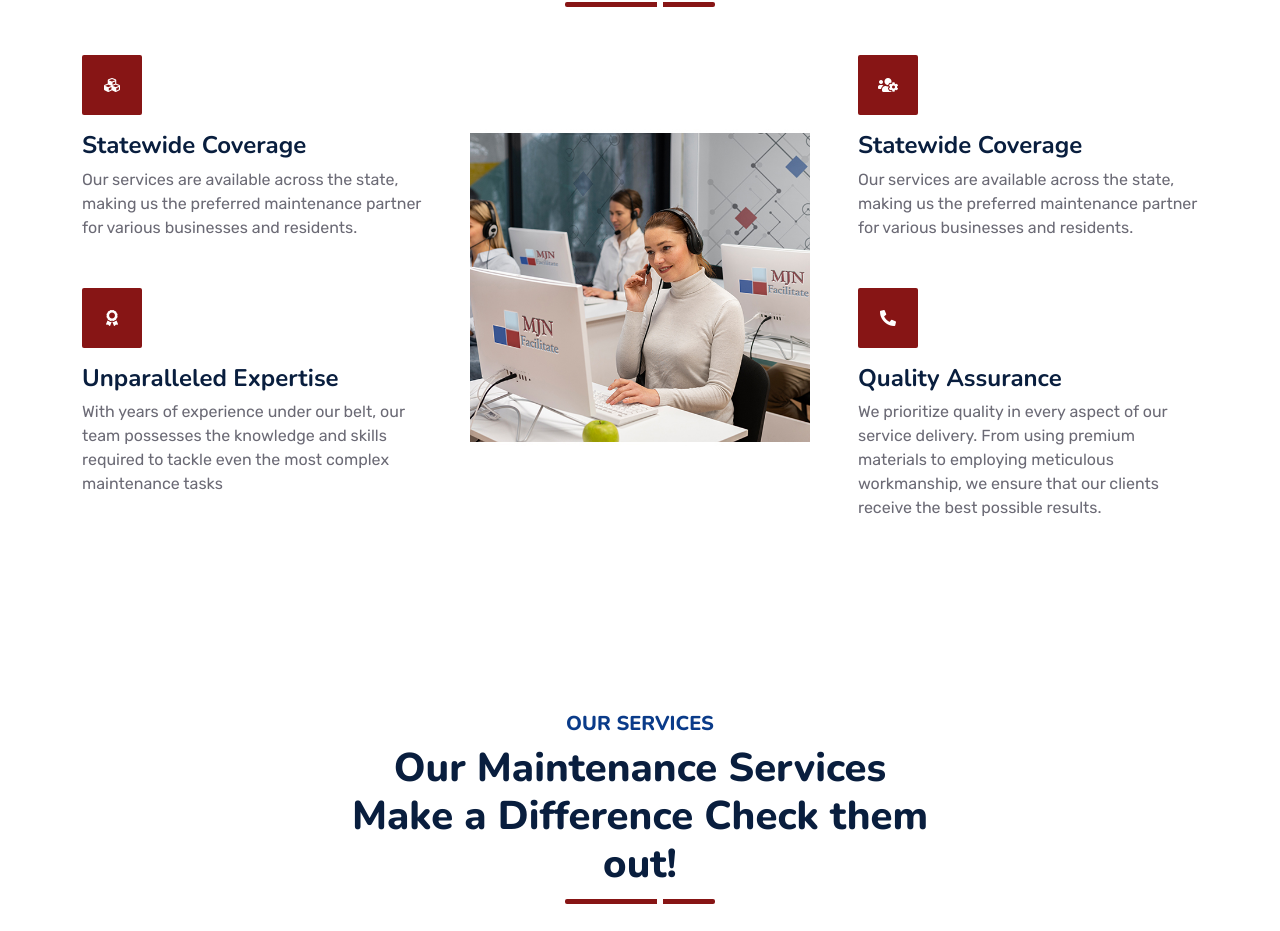
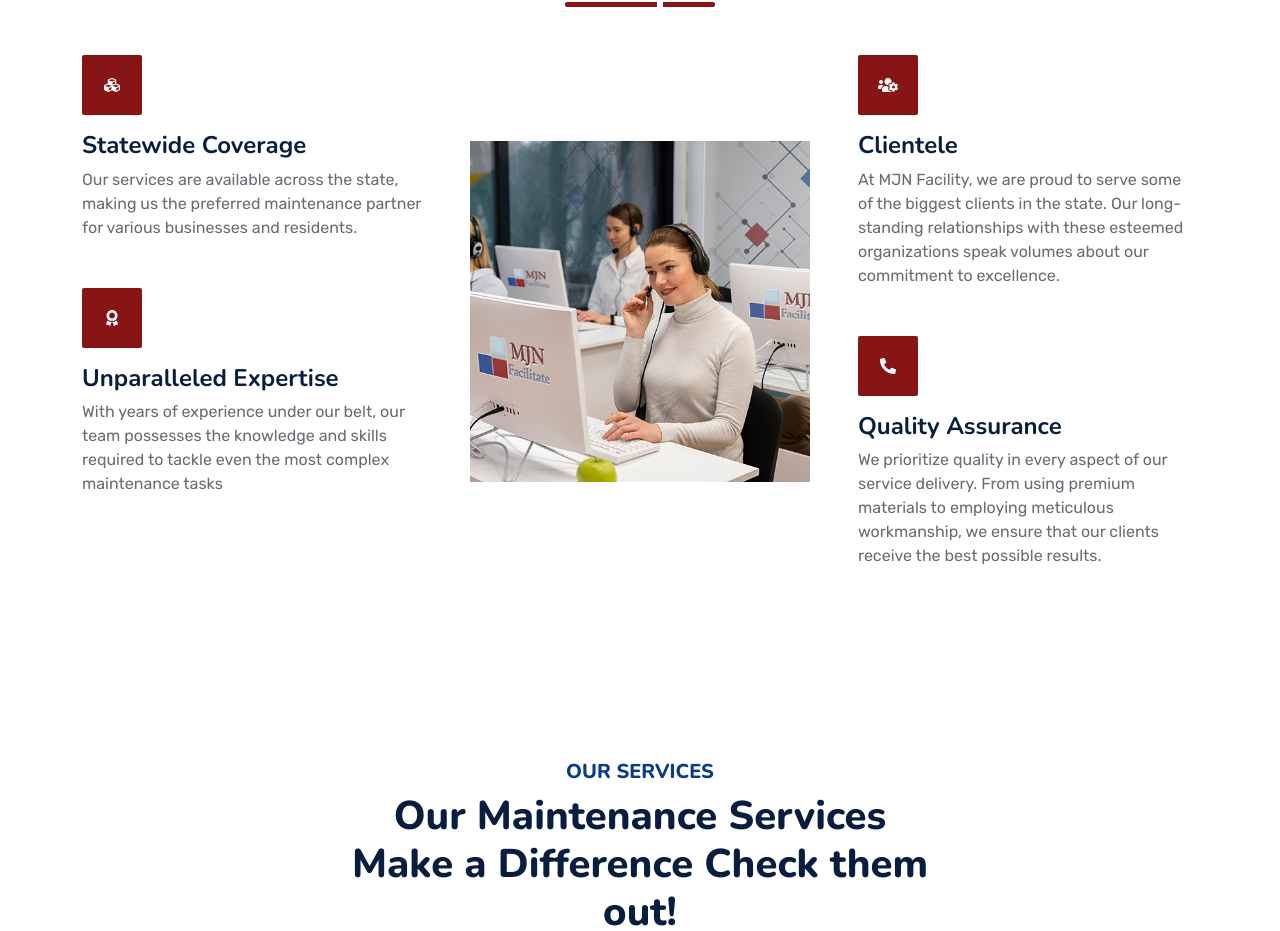
Before and after one commit to Screepho/mjnfacility, a plain HTML site: page index.html in a window 1280 px wide. Shown: the part 2096-3027 px from the top of the page. Drawn offline with nearby package versions, Linux system fonts and the light colour scheme.

Commit message:
Update index.html

```diff
--- a/index.html
+++ b/index.html
@@ -401,11 +401,12 @@
                 >
                   <i class="fa fa-users-cog text-white"></i>
                 </div>
-                <h4>Statewide Coverage</h4>
+                <h4>Clientele</h4>
                 <p class="mb-0">
-                  Our services are available across the state, making us the
-                  preferred maintenance partner for various businesses and
-                  residents.
+                  At MJN Facility, we are proud to serve some of the biggest
+                  clients in the state. Our long-standing relationships with
+                  these esteemed organizations speak volumes about our
+                  commitment to excellence.
                 </p>
               </div>
               <div class="col-12 wow zoomIn" data-wow-delay="0.8s">
```
